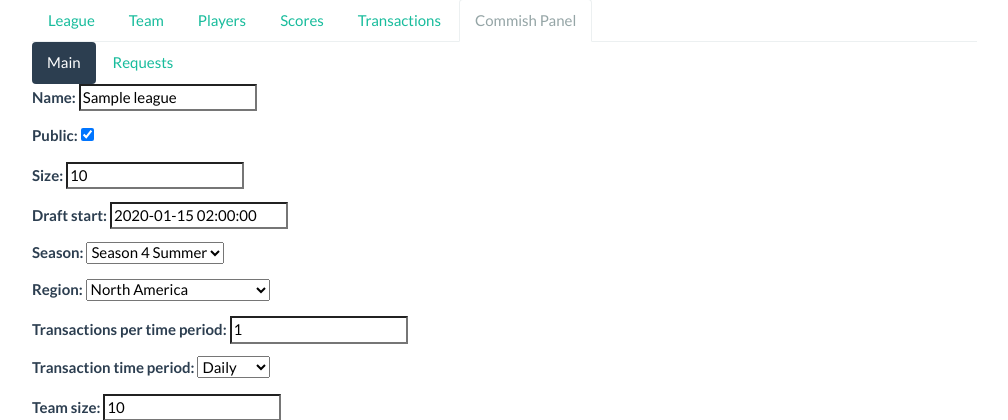
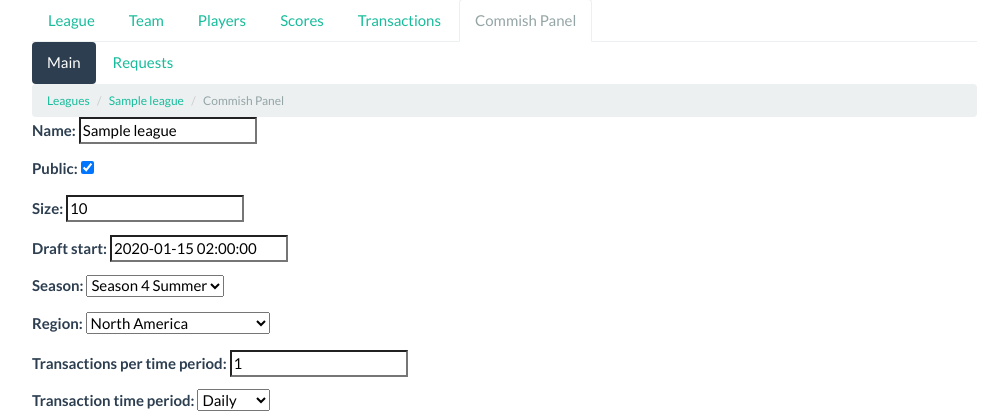
Before and after one commit to mezmor/LeagueSports, a Django app: page /leagues/1/settings/ in a window 1280 px wide. Shown: the part 61-481 px from the top of the page, without its empty margins (233-1241 px from the left). Run offline with Django 3.2, Linux system fonts and the light colour scheme; a user stored in the database is signed in; tables that the repository leaves empty hold one stand-in row (values such as "Sample post"); some libraries are stand-ins or nearby versions.

Commit message:
Added team settings view and breadcrumbs to league settings page

```diff
--- a/drafter/templates/drafter/leagues/details/__details.html
+++ b/drafter/templates/drafter/leagues/details/__details.html
@@ -13,7 +13,7 @@
         <li id="players-tab" ><a href="#">Players</a></li>
         <li id="scores-tab" ><a href="#">Scores</a></li>
         <li id="transactions-tab" ><a href="#">Transactions</a></li>
-        {% if user|is_commish:league %}<li id="settings-tab"><a href="{% url 'drafter.views.league_settings' league.id %}">Commish Panel</a></li>{% endif %}
+        {% if user|is_commish:league %}<li id="league-settings-tab"><a href="{% url 'drafter.views.league_settings' league.id %}">Commish Panel</a></li>{% endif %}
     </ul>
     <script>
     $('#leagues-guide').addClass('active');
--- a/drafter/templates/drafter/leagues/details/_settings.html
+++ b/drafter/templates/drafter/leagues/details/_settings.html
@@ -5,8 +5,13 @@
         <li id="main-tab"><a href="{% url 'drafter.views.league_settings' league.id %}">Main</a></li>
         <li id="requests-tab"><a href="{% url 'drafter.views.new_join_requests' league.id %}">Requests</a></li>
     </ul>
+    <ul class="breadcrumb">
+        <li><a href="{% url 'drafter.views.leagues' %}">Leagues</a></li>
+        <li><a href="{% url 'drafter.views.league' league.id %}">{{ league.name }}</a></li>
+        <li class="active">Commish Panel</li>
+    </ul>
     <script>
-    $('#settings-tab').addClass('active');
+    $('#league-settings-tab').addClass('active');
     </script>
     {% block league_content %}{% endblock %}
 {% endblock %}
--- a/drafter/templates/drafter/leagues/details/_team.html
+++ b/drafter/templates/drafter/leagues/details/_team.html
@@ -17,6 +17,7 @@
         <li id="schedule-tab"><a href="{% url 'drafter.views.team_schedule' league.id user.id %}">Schedule</a></li>
         <li id="team-transactions-tab"><a href="{% url 'drafter.views.team_transactions' league.id user.id %}">Transactions</a></li>
         <li id="picks-tab"><a href="{% url 'drafter.views.team_picks' league.id user.id %}">Picks</a></li>
+        <li id="team-settings-tab"><a href="{% url 'drafter.views.team_settings' league.id user.id %}">Settings</a></li>
     </ul>
     <ul class="breadcrumb">
         <li><a href="{% url 'drafter.views.leagues' %}">Leagues</a></li>
--- a/drafter/urls.py
+++ b/drafter/urls.py
@@ -36,4 +36,5 @@ urlpatterns = patterns('',
     url(r'^leagues/(?P<league_id>\d+)/(?P<user_id>\d+)/schedule$', views.team_schedule),
     url(r'^leagues/(?P<league_id>\d+)/(?P<user_id>\d+)/transactions$', views.team_transactions),
     url(r'^leagues/(?P<league_id>\d+)/(?P<user_id>\d+)/picks$', views.team_picks),
+    url(r'^leagues/(?P<league_id>\d+)/(?P<user_id>\d+)/settings$', views.team_settings),
 )
--- a/drafter/views.py
+++ b/drafter/views.py
@@ -266,3 +266,11 @@ def team_picks(request, league_id=None, user_id=None):
     team = FantasyTeam.objects.get(league_id=league_id, manager=user_id)
     league = League.objects.get(id=league_id)
     return render(request, 'drafter/leagues/details/team/picks.html', { 'team': team, 'league': league })
+"""
+Team settings
+"""
+@login_required
+def team_settings(request, league_id=None, user_id=None):
+    team = FantasyTeam.objects.get(league_id=league_id, manager=user_id)
+    league = League.objects.get(id=league_id)
+    return render(request, 'drafter/leagues/details/team/settings.html', { 'team': team, 'league': league })
```
Also changed, not shown: drafter/templates/drafter/leagues/details/team/settings.html (added, +8 -0 lines).
